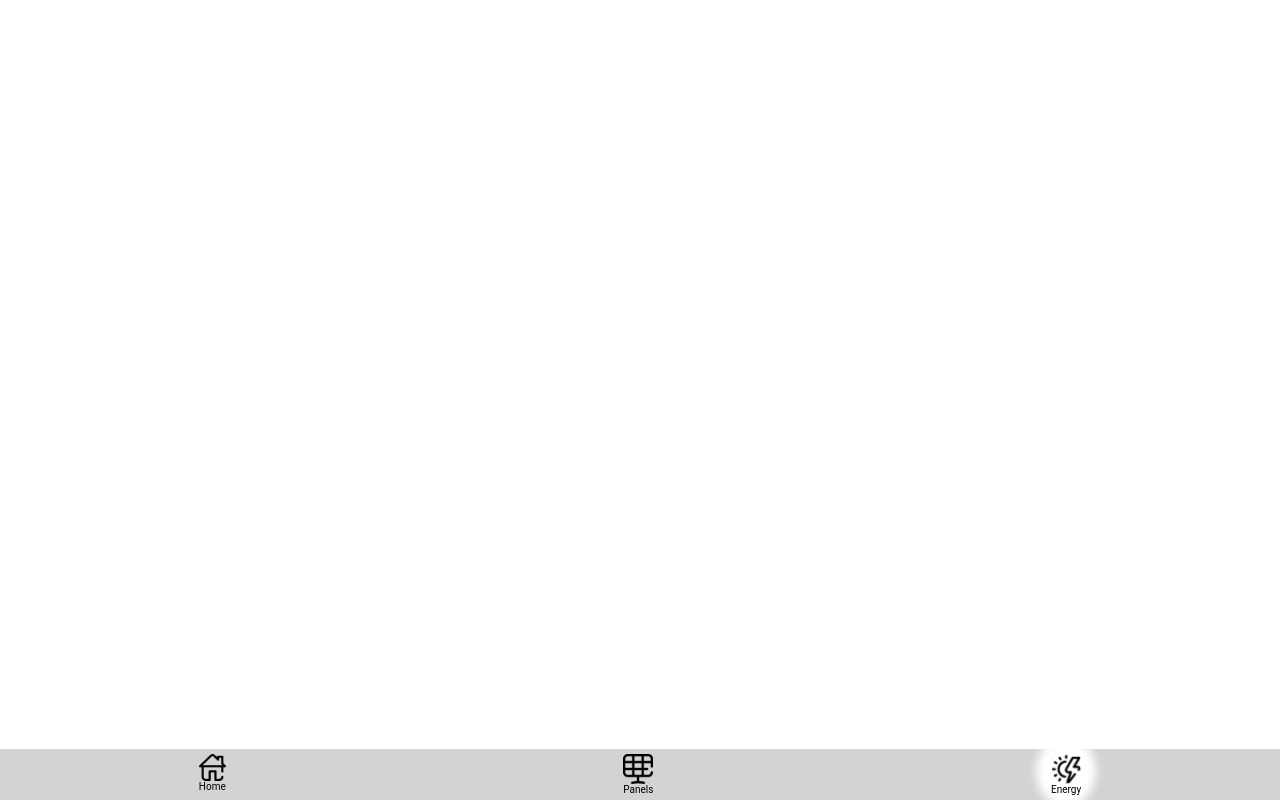
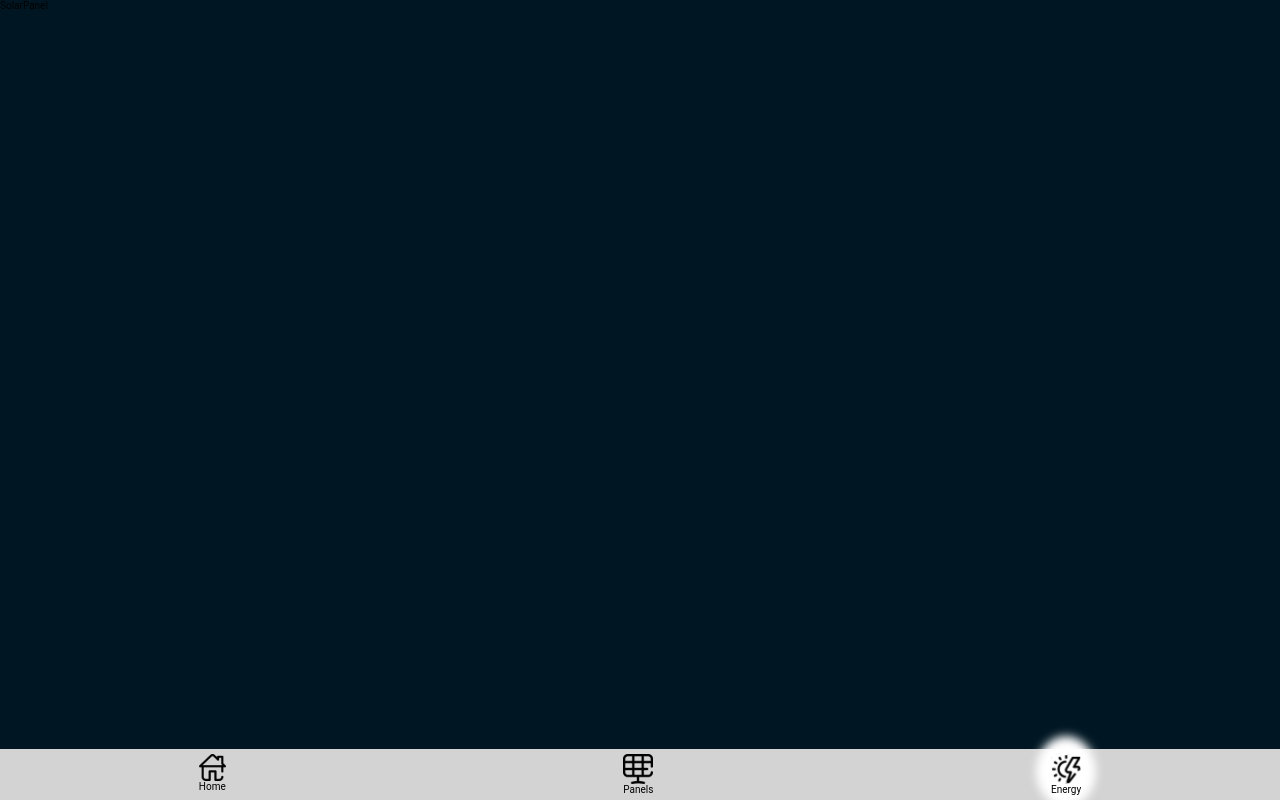
Before and after one commit to nahiaan/solarise, a React (Create React App) app: page /solarpanel in a window 1280 px wide. Built offline with nearby package versions, Linux system fonts and the light colour scheme; the HTML template or start-up script is replaced by a standard one.

Commit message:
global background

```diff
--- a/src/App.js
+++ b/src/App.js
@@ -6,6 +6,7 @@ import SplashScreen from "./components/SplashScreen/SplashScreen";
 import Home from "./pages/Home/Home";
 import Menu from "./components/Menu/Menu";
 import MyHome from "./pages/MyHome/MyHome";
+import SolarPanel from "./pages/SolarPanel/SolarPanel";
 
 function App() {
   const [renderSplashScreen, setRenderSplashScreen] = useState(true);
@@ -17,10 +18,11 @@ function App() {
   }, []);
 
   const Main = (
-    <main>
+    <main className="app">
       <Switch>
         <Route path="/" exact component={Home} />
         <Route path="/myhome" component={MyHome} />
+        <Route path="/solarpanel" component={SolarPanel} />
       </Switch>
       <Menu />
     </main>
--- a/src/App.scss
+++ b/src/App.scss
@@ -1 +1,6 @@
 @use "./partials/resets" as *;
+
+.app {
+  background-color: #001723;
+  height: 100vh;
+}
--- a/src/pages/Home/Home.js
+++ b/src/pages/Home/Home.js
@@ -11,6 +11,7 @@ export default function Home() {
       <h1>Hello Tammy</h1>
       <div className="home__circles">
         <Circle
+          linkTo={"/solarpanel"}
           header="Solar Panel"
           image={Image1}
           text="4 k.W"
@@ -43,4 +44,4 @@ export default function Home() {
       </div>
     </div>
   );
-};
+}
--- /dev/null
+++ b/src/pages/SolarPanel/SolarPanel.jsx
@@ -0,0 +1,5 @@
+import React from "react";
+
+export default function SolarPanel() {
+  return <div>SolarPanel</div>;
+}
--- a/src/partials/_colors.scss
+++ b/src/partials/_colors.scss
@@ -1,5 +1,5 @@
 $Blue: #29d8fc;
 $Cloud: #b0d5ea;
-$Background-blue: #002a41;
+$Background-blue: #001723;
 $Text-colour: #f5f5f5;
 $Card-blue: #00404d;
```
Also changed, not shown: src/pages/SolarPanel/SolarPanel.scss (added).
